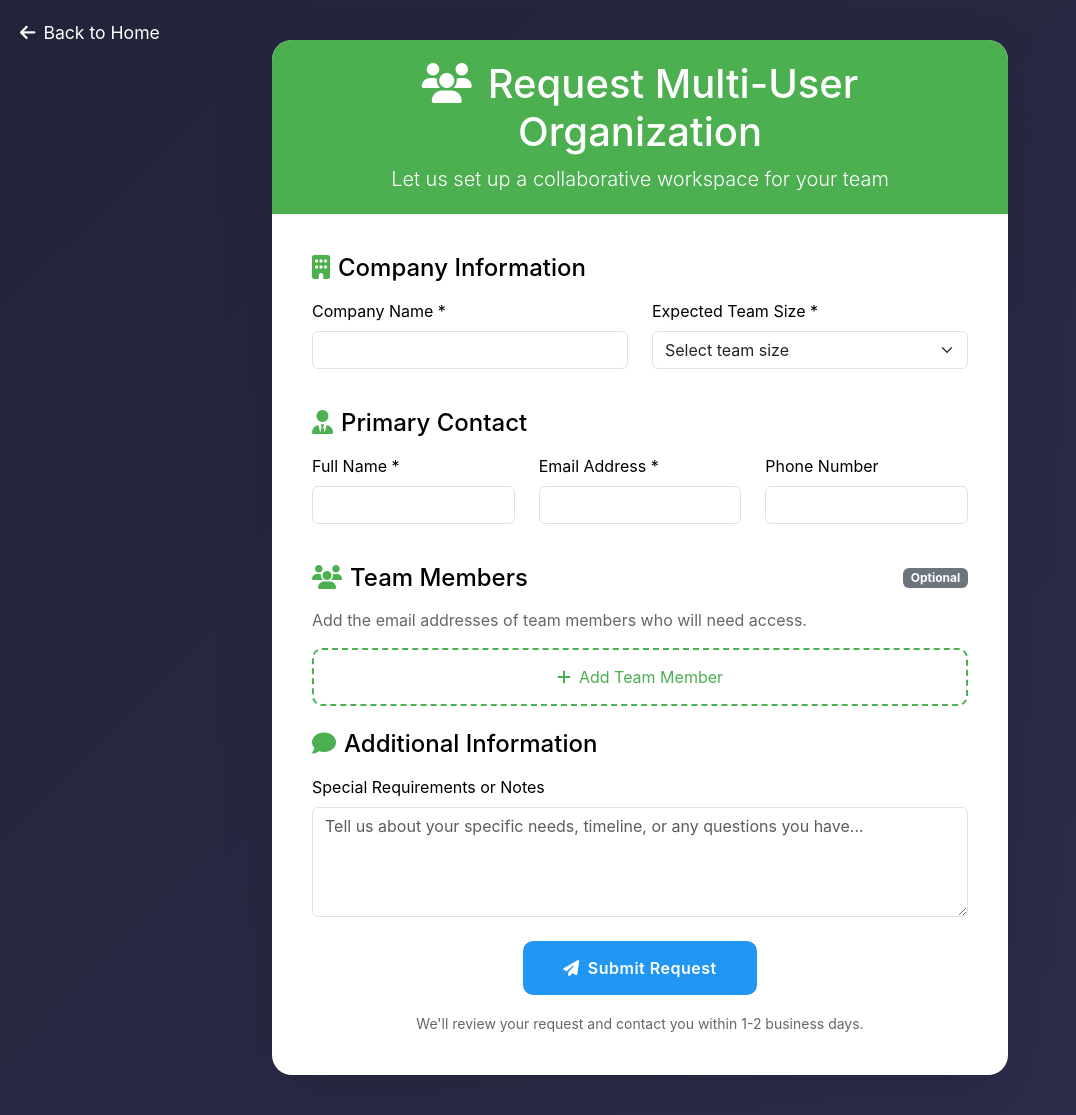
After one commit to hector6298/usdot_lookup_tool, a FastAPI app: template app/templates/team_request.html in a window 1280 px wide. The commit adds this page. Shown: the whole page, without its empty margins (0-1076 px from the left). Run offline with FastAPI, Linux system fonts and the light colour scheme; the template is opened without the code that fills it, so the values that code supplies are empty; parts of the project's set-up code (start-up, migrations or seed data) failed here and were passed over; some libraries are stand-ins or nearby versions.

Commit message:
Add request for teams

```diff
--- a/app/main.py
+++ b/app/main.py
@@ -6,7 +6,7 @@ from starlette.middleware.sessions import SessionMiddleware
 from contextlib import asynccontextmanager
 from typing import AsyncGenerator
 from app.database import init_db
-from app.routes import dashboard, upload, auth, home, data, salesforce, heartbeat, blog, privacy
+from app.routes import dashboard, upload, auth, home, data, salesforce, heartbeat, blog, privacy, team_request
 from app.middleware.session_timeout import SessionTimeoutMiddleware
 
 # Configure Logging to Console
@@ -49,6 +49,7 @@ app.include_router(dashboard.router)
 app.include_router(upload.router)
 app.include_router(data.router)
 app.include_router(salesforce.router)
+app.include_router(team_request.router)
 app.include_router(heartbeat.router)
 
 # Serve static files
--- a/app/models/__init__.py
+++ b/app/models/__init__.py
@@ -5,6 +5,7 @@ from .ocr_results import OCRResult, OCRResultCreate, OCRResultResponse
 from .user_org_membership import UserOrgMembership, AppUser, AppOrg
 from .crm_object_sync_history import CRMObjectSyncHistory
 from .crm_object_sync_status import CRMObjectSyncStatus
+from .team_request import TeamRequest, RequestStatus
 
 __all__ = [
     "CarrierData",
@@ -19,4 +20,6 @@ __all__ = [
     "AppOrg",
     "CRMObjectSyncHistory",
     "CRMObjectSyncStatus",
+    "TeamRequest",
+    "RequestStatus",
 ]
--- /dev/null
+++ b/app/templates/team_request.html
@@ -0,0 +1,313 @@
+<!DOCTYPE html>
+<html lang="en">
+<head>
+    <meta charset="UTF-8">
+    <meta name="viewport" content="width=device-width, initial-scale=1.0">
+    <title>Request Multi-User Organization - DotAI</title>
+    <link href="https://cdnjs.cloudflare.com/ajax/libs/bootstrap/5.3.0/css/bootstrap.min.css" rel="stylesheet">
+    <link rel="stylesheet" href="https://cdnjs.cloudflare.com/ajax/libs/font-awesome/6.4.0/css/all.min.css">
+    <style>
+        body {
+            background: linear-gradient(135deg, #23233a 0%, #2d2d4d 100%);
+            min-height: 100vh;
+            padding: 40px 0;
+            font-family: 'Inter', Arial, sans-serif;
+        }
+
+        .form-container {
+            background: white;
+            border-radius: 20px;
+            box-shadow: 0 20px 60px rgba(0,0,0,0.1);
+            overflow: hidden;
+        }
+
+        .form-header {
+            background: #4CAF50;
+            color: white;
+            padding: 20px 40px;
+            text-align: center;
+        }
+
+        .form-body {
+            padding: 40px;
+            color: #000;
+        }
+
+        .form-body h4 {
+            color: #000 !important;
+        }
+
+        .form-body .text-primary {
+            color: #000 !important;
+        }
+
+        .form-body label {
+            color: #000 !important;
+        }
+
+        .form-body .text-muted {
+            color: #666 !important;
+        }
+
+        .team-member-card {
+            background: #f8f9fa;
+            border: 2px dashed #dee2e6;
+            border-radius: 10px;
+            padding: 20px;
+            margin-bottom: 15px;
+            transition: all 0.3s ease;
+        }
+
+        .team-member-card:hover {
+            border-color: #4CAF50;
+            background: #f0f8f0;
+        }
+
+        .btn-add-member {
+            border: 2px dashed #4CAF50;
+            color: #4CAF50;
+            background: transparent;
+            border-radius: 10px;
+            padding: 15px;
+            width: 100%;
+            transition: all 0.3s ease;
+        }
+
+        .btn-add-member:hover {
+            background: #4CAF50;
+            color: white;
+        }
+
+        .btn-submit {
+            background: #2196F3;
+            border: none;
+            padding: 15px 40px;
+            border-radius: 10px;
+            font-weight: 600;
+            letter-spacing: 0.5px;
+            color: white;
+        }
+
+        .section-icon {
+            color: #4CAF50;
+            margin-right: 8px;
+        }
+
+        .back-home {
+            position: absolute;
+            top: 20px;
+            left: 20px;
+            color: white;
+            text-decoration: none;
+            font-size: 1.1rem;
+            transition: color 0.3s ease;
+        }
+
+        .back-home:hover {
+            color: #4CAF50;
+        }
+    </style>
+</head>
+<body>
+    <a href="/" class="back-home">
+        <i class="fas fa-arrow-left me-2"></i>Back to Home
+    </a>
+
+    <div class="container">
+        <div class="row justify-content-center">
+            <div class="col-lg-8">
+                <div class="form-container">
+                    <div class="form-header">
+                        <h1><i class="fas fa-users me-3"></i>Request Multi-User Organization</h1>
+                        <p class="lead mb-0">Let us set up a collaborative workspace for your team</p>
+                    </div>
+
+                    <div class="form-body">
+                        <form id="teamRequestForm" method="post" action="/team-request">
+                            <!-- Company Information -->
+                            <div class="row mb-4">
+                                <div class="col-12">
+                                    <h4 class="text-primary mb-3">
+                                        <i class="fas fa-building section-icon"></i>Company Information
+                                    </h4>
+                                </div>
+                                <div class="col-md-6 mb-3">
+                                    <label for="company_name" class="form-label">Company Name *</label>
+                                    <input type="text" class="form-control" id="company_name" name="company_name" required>
+                                </div>
+                                <div class="col-md-6 mb-3">
+                                    <label for="team_size" class="form-label">Expected Team Size *</label>
+                                    <select class="form-select" id="team_size" name="team_size" required>
+                                        <option value="">Select team size</option>
+                                        <option value="2">2-5 users</option>
+                                        <option value="6">6-10 users</option>
+                                        <option value="11">11-25 users</option>
+                                        <option value="26">25+ users</option>
+                                    </select>
+                                </div>
+                            </div>
+
+                            <!-- Primary Contact -->
+                            <div class="row mb-4">
+                                <div class="col-12">
+                                    <h4 class="text-primary mb-3">
+                                        <i class="fas fa-user-tie section-icon"></i>Primary Contact
+                                    </h4>
+                                </div>
+                                <div class="col-md-4 mb-3">
+                                    <label for="contact_name" class="form-label">Full Name *</label>
+                                    <input type="text" class="form-control" id="contact_name" name="contact_name" required>
+                                </div>
+                                <div class="col-md-4 mb-3">
+                                    <label for="contact_email" class="form-label">Email Address *</label>
+                                    <input type="email" class="form-control" id="contact_email" name="contact_email" required>
+                                </div>
+                                <div class="col-md-4 mb-3">
+                                    <label for="contact_phone" class="form-label">Phone Number</label>
+                                    <input type="tel" class="form-control" id="contact_phone" name="contact_phone">
+                                </div>
+                            </div>
+
+                            <!-- Team Members -->
+                            <div class="mb-4">
+                                <div class="d-flex justify-content-between align-items-center mb-3">
+                                    <h4 class="text-primary mb-0">
+                                        <i class="fas fa-users section-icon"></i>Team Members
+                                    </h4>
+                                    <span class="badge bg-secondary">Optional</span>
+                                </div>
+                                <p class="text-muted">Add the email addresses of team members who will need access.</p>
+
+                                <div id="team-members-container">
+                                    <!-- Team member cards will be added here -->
+                                </div>
+
+                                <button type="button" class="btn btn-add-member" id="add-member-btn">
+                                    <i class="fas fa-plus me-2"></i>Add Team Member
+                                </button>
+                            </div>
+
+                            <!-- Additional Information -->
+                            <div class="mb-4">
+                                <h4 class="text-primary mb-3">
+                                    <i class="fas fa-comment section-icon"></i>Additional Information
+                                </h4>
+                                <label for="message" class="form-label">Special Requirements or Notes</label>
+                                <textarea class="form-control" id="message" name="message" rows="4"
+                                         placeholder="Tell us about your specific needs, timeline, or any questions you have..."></textarea>
+                            </div>
+
+                            <!-- Submit -->
+                            <div class="text-center">
+                                <button type="submit" class="btn btn-primary btn-submit">
+                                    <i class="fas fa-paper-plane me-2"></i>Submit Request
+                                </button>
+                                <div class="mt-3">
+                                    <small class="text-muted">
+                                        We'll review your request and contact you within 1-2 business days.
+                                    </small>
+                                </div>
+                            </div>
+                        </form>
+                    </div>
+                </div>
+            </div>
+        </div>
+    </div>
+
+    <script src="https://cdnjs.cloudflare.com/ajax/libs/bootstrap/5.3.0/js/bootstrap.bundle.min.js"></script>
+    <script src="/static/notifications.js"></script>
+    <script>
+        let memberCounter = 0;
+
+        document.getElementById('add-member-btn').addEventListener('click', function() {
+            memberCounter++;
+            const container = document.getElementById('team-members-container');
+
+            const memberCard = document.createElement('div');
+            memberCard.className = 'team-member-card';
+            memberCard.innerHTML = `
+                <div class="row align-items-center">
+                    <div class="col-md-5">
+                        <input type="text" class="form-control" name="member_name_${memberCounter}"
+                               placeholder="Full Name" required>
+                    </div>
+                    <div class="col-md-5">
+                        <input type="email" class="form-control" name="member_email_${memberCounter}"
+                               placeholder="Email Address" required>
+                    </div>
+                    <div class="col-md-2 text-end">
+                        <button type="button" class="btn btn-outline-danger btn-sm" onclick="removeMember(this)">
+                            <i class="fas fa-trash"></i>
+                        </button>
+                    </div>
+                </div>
+            `;
+
+            container.appendChild(memberCard);
+        });
+
+        function removeMember(button) {
+            button.closest('.team-member-card').remove();
+        }
+
+        // Form submission
+        document.getElementById('teamRequestForm').addEventListener('submit', async function(e) {
+            e.preventDefault();
+
+            const formData = new FormData(e.target);
+
+            // Collect team members
+            const teamMembers = [];
+            for (let i = 1; i <= memberCounter; i++) {
+                const name = formData.get(`member_name_${i}`);
+                const email = formData.get(`member_email_${i}`);
+                if (name && email) {
+                    teamMembers.push({ name, email });
+                }
+            }
+
+            // Prepare the data
+            const requestData = {
+                company_name: formData.get('company_name'),
+                contact_name: formData.get('contact_name'),
+                contact_email: formData.get('contact_email'),
+                contact_phone: formData.get('contact_phone'),
+                team_size: formData.get('team_size'),
+                message: formData.get('message'),
+                team_members: teamMembers
+            };
+
+            try {
+                const response = await fetch('/team-request', {
+                    method: 'POST',
+                    headers: {
+                        'Content-Type': 'application/json',
+                    },
+                    body: JSON.stringify(requestData)
+                });
+
+                if (response.ok) {
+                    Notifications.success('Team request submitted successfully! We\'ll contact you within 1-2 business days.');
+                    e.target.reset();
+                    document.getElementById('team-members-container').innerHTML = '';
+                    memberCounter = 0;
+                } else {
+                    const error = await response.json();
+                    Notifications.error(error.detail || 'Failed to submit request. Please try again.');
+                }
+            } catch (error) {
+                Notifications.error('Network error. Please check your connection and try again.');
+            }
+        });
+
+        // Check for URL parameters for notifications
+        const urlParams = new URLSearchParams(window.location.search);
+        if (urlParams.get('success')) {
+            Notifications.success('Team request submitted successfully!');
+        } else if (urlParams.get('error')) {
+            Notifications.error('Failed to submit request. Please try again.');
+        }
+    </script>
+</body>
+</html>
```
Also changed, not shown: app/crud/team_request.py (added, +85 -0 lines), app/models/team_request.py (added, +26 -0 lines), app/routes/team_request.py (added, +66 -0 lines), app/templates/home.html (+20 -4 lines), migrations/versions/eb01b8dd0869_add_team_request_table.py (added, +46 -0 lines).
